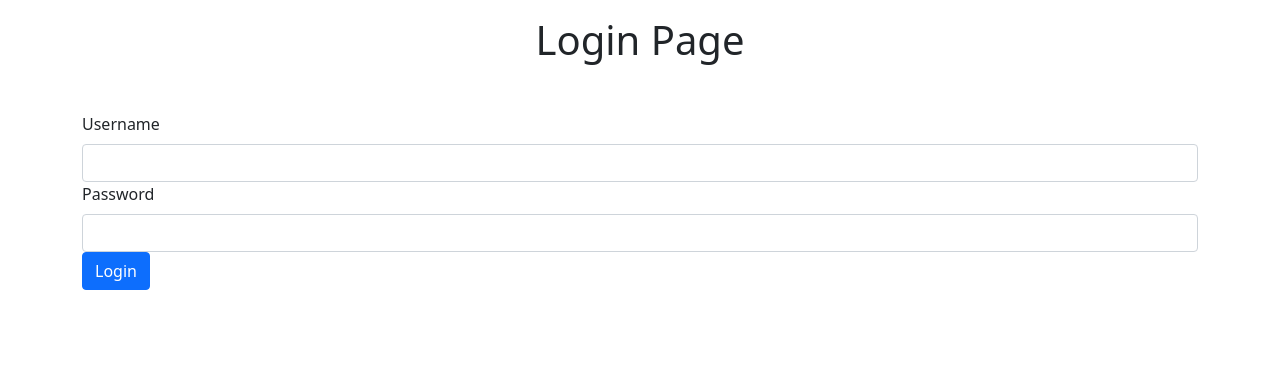
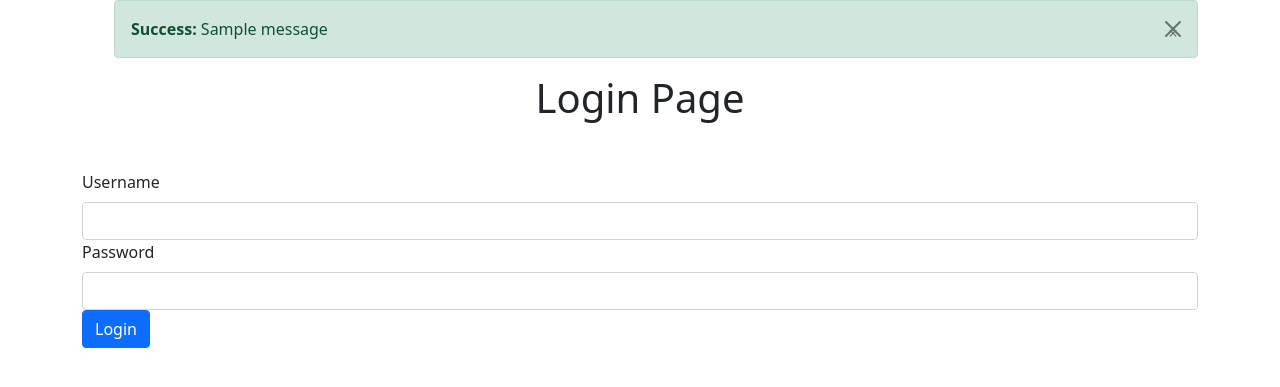
Before and after one commit to krohit2552/Flask_blogs, a Flask app: page /login in a window 1280 px wide. Shown: the part 56-443 px from the top of the page. Run offline with Flask 3, Linux system fonts and the light colour scheme; one stand-in notice (Sample message) is shown.

Commit message:
frontend changed

```diff
--- a/app.py
+++ b/app.py
@@ -81,6 +81,7 @@ def login():
 @app.route("/logout")
 def logout():
     logout_user()
+    flash("You have been logged out successfully",'success')
     return redirect('/')
 @app.route("/blogout",methods=['GET','POST'])
 def blogpost():
--- a/templates/blog_detail.html
+++ b/templates/blog_detail.html
@@ -14,7 +14,7 @@
 
     <nav class="navbar navbar-expand-lg navbar-green bg-dark">
         <div class="container-fluid">
-          <a class="navbar-brand" href="#">E-med</a>
+          <a class="navbar-brand" href="#">Your Experience</a>
           <button class="navbar-toggler" type="button" data-bs-toggle="collapse" data-bs-target="#navbarSupportedContent" aria-controls="navbarSupportedContent" aria-expanded="false" aria-label="Toggle navigation">
             <span class="navbar-toggler-icon"></span>
           </button>
--- a/templates/login.html
+++ b/templates/login.html
@@ -7,9 +7,16 @@
   {% if messages %}
     <ul class=flashes>
     {% for category, message in messages %}
-      {% if category == 'warning' %}
-        <div class="alert alert-{{ category }} alert-dismissible fade show" role="alert">
-            <strong>message:</strong> {{message}}
+      {% if category == 'success' %}
+        <div class="alert alert-success alert-dismissible fade show" role="alert">
+            <strong>Success:</strong> {{ message }}
+            <button type="button" class="btn-close" data-bs-dismiss="alert" aria-label="Close">
+              <span aria-hidden="true">&times;</span>
+            </button>
+        </div>
+      {% elif category == 'danger' %}
+        <div class="alert alert-danger alert-dismissible fade show" role="alert">
+            <strong>Error:</strong> {{ message }}
             <button type="button" class="btn-close" data-bs-dismiss="alert" aria-label="Close">
               <span aria-hidden="true">&times;</span>
             </button>
```
Also changed, not shown: templates/index.html (+8 -3 lines), instance/mydb.db.
